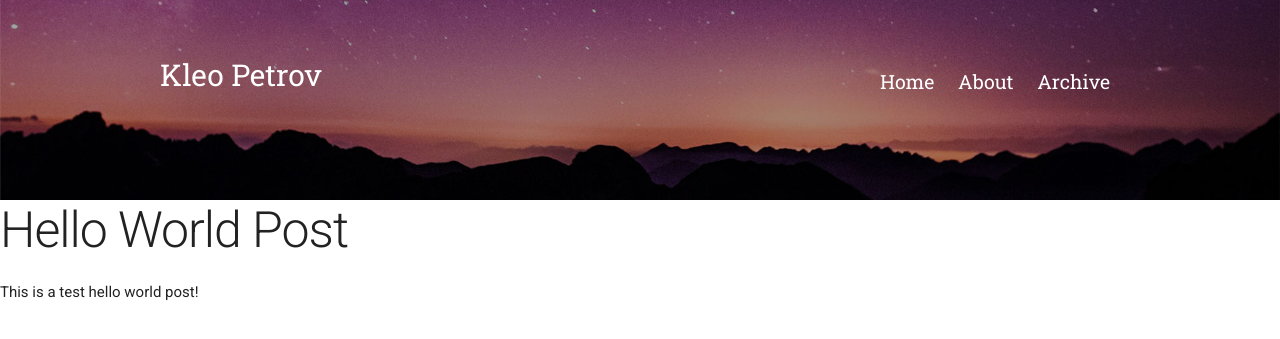
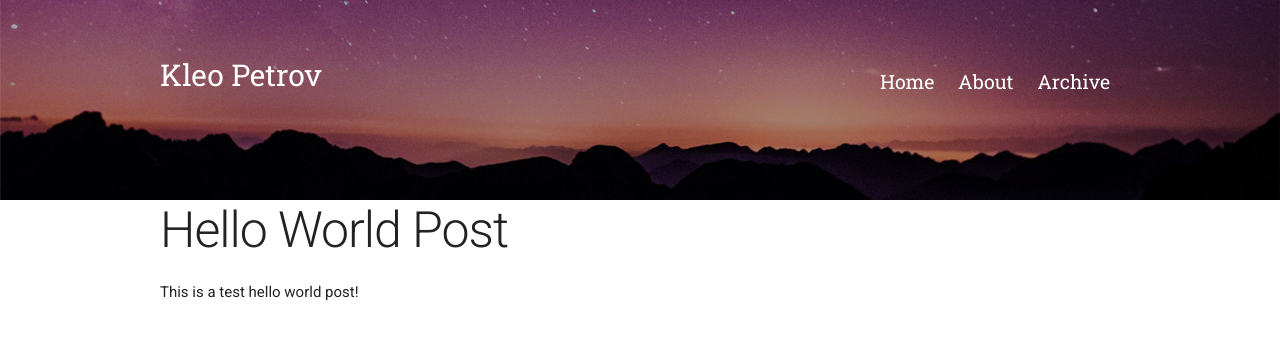
Before and after one commit to KleoPetroff/kleopetroff.github.io, a Jekyll site: the page built from _posts/2015-04-20-hello-world-post.md, in a window 1280 px wide. Shown: the top 339 px of the page. Built offline with Jekyll 4.4.1, drawn with Linux system fonts in a browser that asks for light colours.

Commit message:
Add grid classes to post page

```diff
--- a/_layouts/post.html
+++ b/_layouts/post.html
@@ -1,6 +1,11 @@
 ---
 layout: default
 ---
-
-<h1>{{ page.title }}</h1>
-{{content}}
+<div class="container">
+    <div class="row">
+        <div class="post">
+            <h1>{{ page.title }}</h1>
+            {{content}}
+        </div>
+    </div>
+</div>
```
